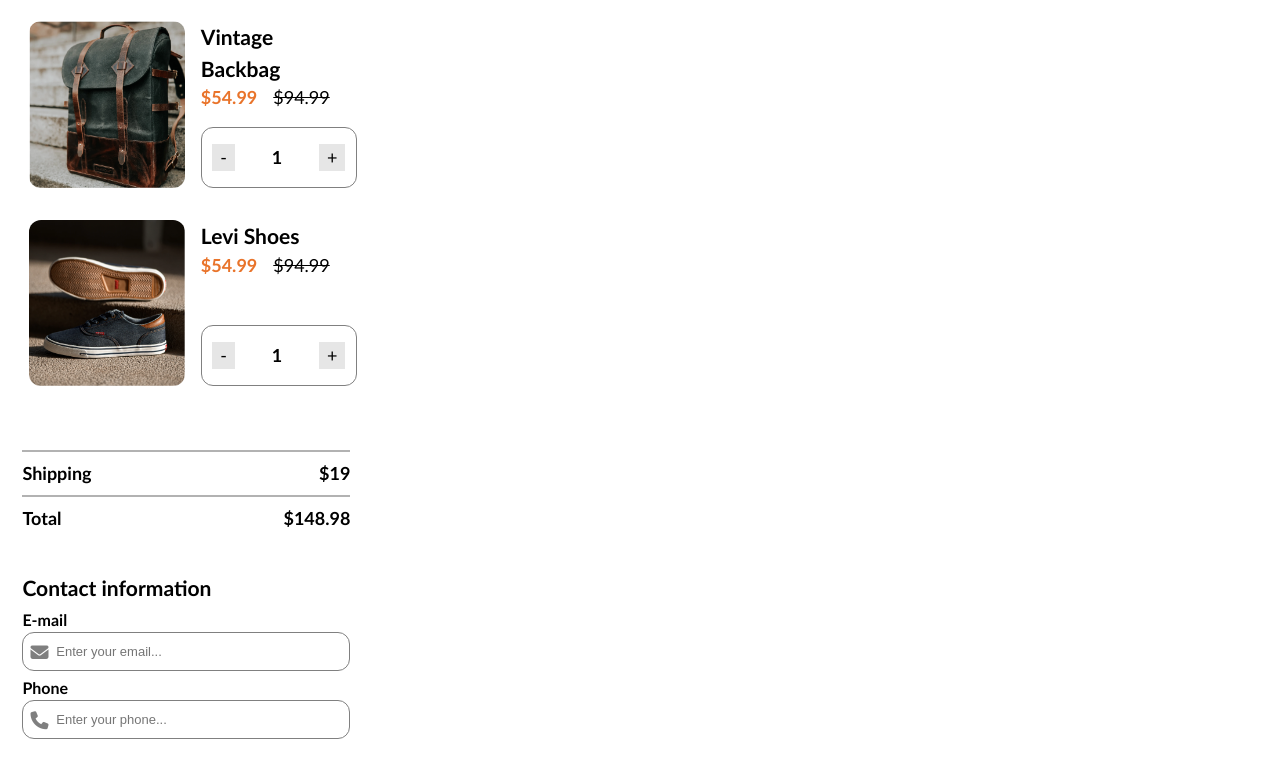
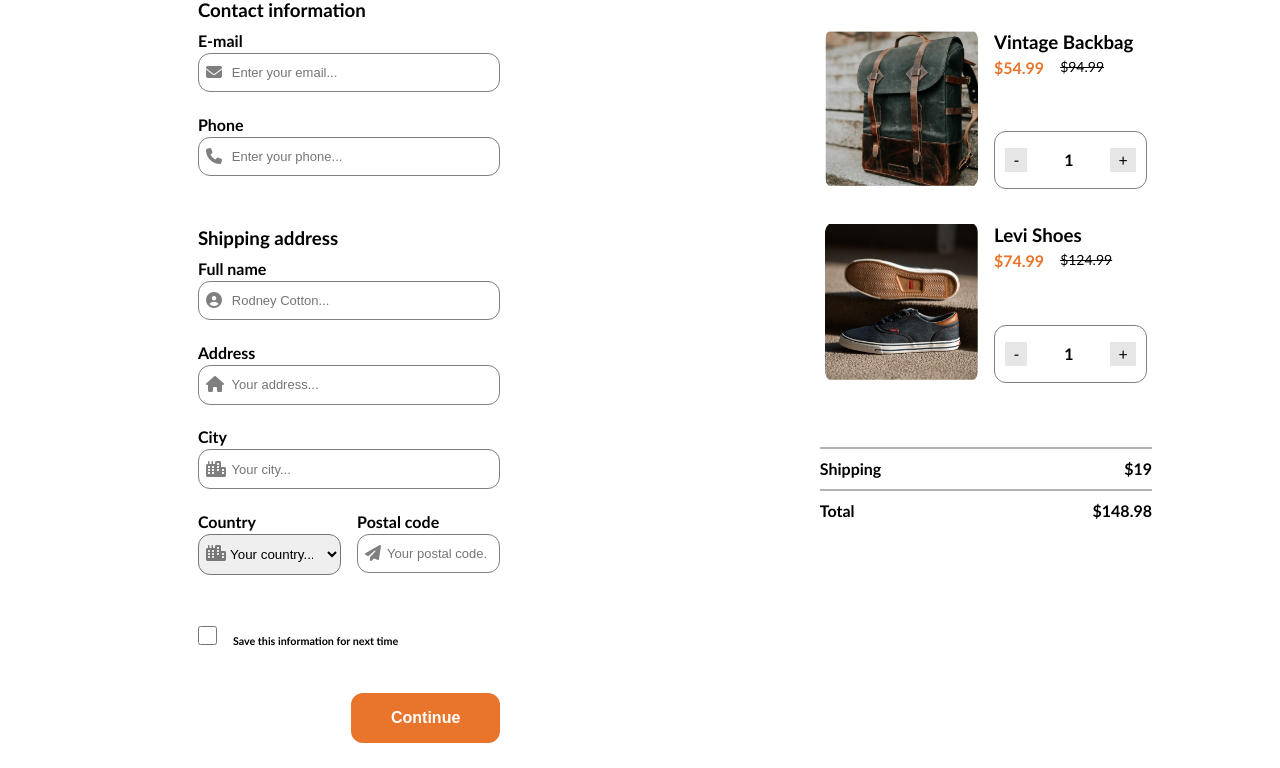
Before and after one commit to femogiga/checkout, a plain HTML site: page index.html in a window 1280 px wide. Shown: the part 113-881 px from the top of the page. Drawn offline with Linux system fonts and the light colour scheme.

Commit message:
third commit

```diff
--- a/index.css
+++ b/index.css
@@ -26,14 +26,18 @@
 body {
     line-height: 1.5;
     font-family: 'Gill Sans', 'Gill Sans MT', Calibri, 'Trebuchet MS', sans-serif;
-    font-size: var(--fs-400);
-    padding-block: 3rem;
+    font-size: var(--fs-300);
+    padding-block: 2rem 1rem;
+    margin-inline: auto;
+    max-width: 70em;
+
 }
 
 /* img presets */
 img,
 picture {
     max-inline-size: 100%;
+    object-fit: contain;
 }
 
 fieldset {
@@ -48,19 +52,26 @@ input {
 }
 
 .fs200 {
-    font-size: var(--fs-300)
+    font-size: var(--fs-300);
+}
+
+.fs100{
+    font-size: var(--fs-200);
 }
 
 
 .wrapper {
-    width: 99%;
+    width: 98%;
     margin: 0 auto;
 }
 
 .container {
 
-    padding-inline: .4rem;
+    padding-inline: .3rem;
     margin: 0 auto;
+}
+main{
+    padding:1.8rem
 }
 
 /* utility classes */
@@ -95,7 +106,7 @@ input {
 }
 
 .pad-1 {
-    padding-inline: 1rem;
+    padding-inline: .8rem;
 }
 
 .pad-block {
@@ -107,8 +118,9 @@ input {
 }
 
 .card-cont {
-    width: 22.5rem;
-    padding: 0 1rem;
+    /* width: 22.5rem; */
+    padding: 0 .5rem;
+    margin-inline: auto;
 
 }
 
@@ -149,6 +161,18 @@ picture>img {
 
 }
 
+#cart-section {
+
+    width:40%;
+    min-width:348.17px;
+}
+
+#form-section{
+    margin:0 auto;
+
+}
+
+
 
 .clr-orange {
     color: hsl(var(--color-orange))
@@ -158,7 +182,9 @@ picture>img {
 fieldset input {
     width: 100%;
     padding: .7rem;
+ max-width:348.17px;
 }
+
 
 
 
@@ -175,7 +201,16 @@ fieldset input {
 
 
 
+form{
+    width:70%;
+    max-width:100%;
+    min-width:300px;
 
+}
+
+form input{
+    margin-bottom: .5rem;
+}
 
 fieldset>div {
     margin-top: .3rem;
@@ -194,7 +229,7 @@ fieldset>div {
 
 #check {
     display: block;
-    background-color: bisque;
+
     width: 19px;
     height: 19px;
 }
@@ -223,8 +258,18 @@ select {
     padding: .7rem;
 }
 
+option:first-child {
+    color: rgb(0, 0, 0, 7)
+}
+
 #select-cont {
     width: 100%;
+}
+
+#select-cont-two input{
+    width: 100%;
+    padding: .7rem;
+ max-width:348.17px;
 }
 
 #select-cont-two {
@@ -233,6 +278,52 @@ select {
 
 fieldset-three input {
     width: 100%;
+    max-width:142px;
+}
+
+
+
+
+@media screen and (min-width:800px) {
+    main {
+        display: flex;
+         justify-content: space-between;
+        gap:2rem;
+        margin: 0 auto;
+
+    }
+
+    body {
+
+
+
+        padding-block: 2rem 3rem;
+
+
+
+    }
+
+
+    #cart-section {
+        order: 1;
+        /* width:40%; */
+        /* min-width:348.17px; */
+        width:340.17px;
+    }
+
+    #form-section {
+        width:50%;
+
+    }
+    form{
+        width:60%;
+
+    }
+
+    form input{
+        margin-bottom: 1rem;
+    }
+
 }
 
 
--- a/index.html
+++ b/index.html
@@ -16,6 +16,7 @@
             </header>
 
             <main>
+                <div id="cart-section">
                     <section class="container flow">
                         <div class="card-cont flex">
                             <picture>
@@ -27,7 +28,7 @@
                                         <h3>Vintage Backbag</h3>
                                         <div class="flex">
                                             <p class="clr-orange bold">$54.99</p>
-                                        <p class="strike">$94.99</p>
+                                            <p class="strike fs100">$94.99</p>
                                         </div>
                                     </div>
                                 </div>
@@ -51,8 +52,8 @@
                                     <div>
                                         <h3>Levi Shoes</h3>
                                         <div class="flex">
-                                        <p class="clr-orange bold">$54.99</p>
-                                        <p class="strike">$94.99</p>
+                                            <p class="clr-orange bold">$74.99</p>
+                                            <p class="strike fs100">$124.99</p>
                                         </div>
                                     </div>
                                 </div>
@@ -80,7 +81,10 @@
                             <p>$148.98</p>
                         </div>
                     </section>
-                <section class="card-cont flow">
+                </div>
+
+
+                <section class="card-cont flow" id="form-section">
                     <form>
                         <div>
                             <h3>Contact information</h3>
@@ -141,7 +145,7 @@
                                         <div id="select-cont">
                                             <p class="fs200 bold">Country</p>
                                             <div class="icon-cont">
-                                                <select class="radius" >
+                                                <select class="radius">
                                                     <option disabled selected>Your country...</option>
                                                     <option value="United State">USA</option>
                                                     <option value="Brazil">Brazil</option>
```
Lines whose indentation alone changed are shown as unchanged.
